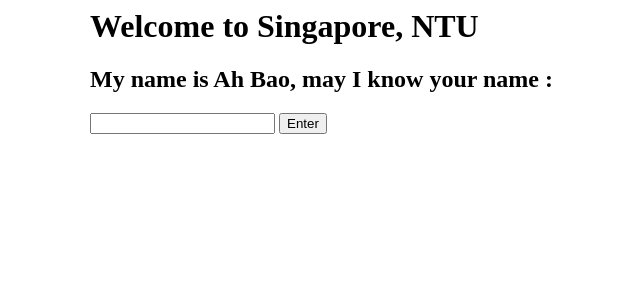
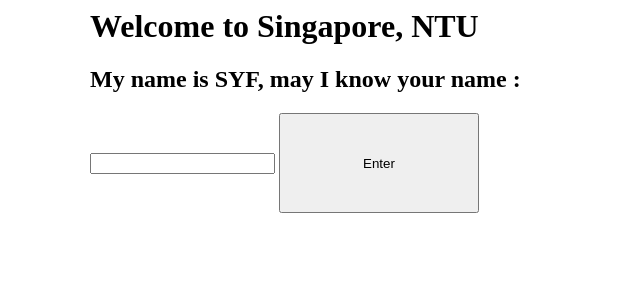
Before and after one commit to 4Ashh/ntu, a Flask app: page / in a window 1280 px wide. Shown: the top 300 px of the page, without its empty margins (234-874 px from the left). Run offline with Flask 3, Linux system fonts and the light colour scheme.

Commit message:
Update index.html

```diff
--- a/templates/index.html
+++ b/templates/index.html
@@ -8,8 +8,8 @@
 <div class="container">
 <h1>Welcome to Singapore, NTU</h1>
 <form action="/main" method="post">
-  <h2>My name is Ah Bao, may I know your name : </h2>
+  <h2>My name is SYF, may I know your name : </h2>
   <input type = "text" name="r">
-  <input type = "submit" value="Enter">
+  <input type = "submit" value="Enter" style="width:200px;height:100px;">
 </form>
 </div>
```
